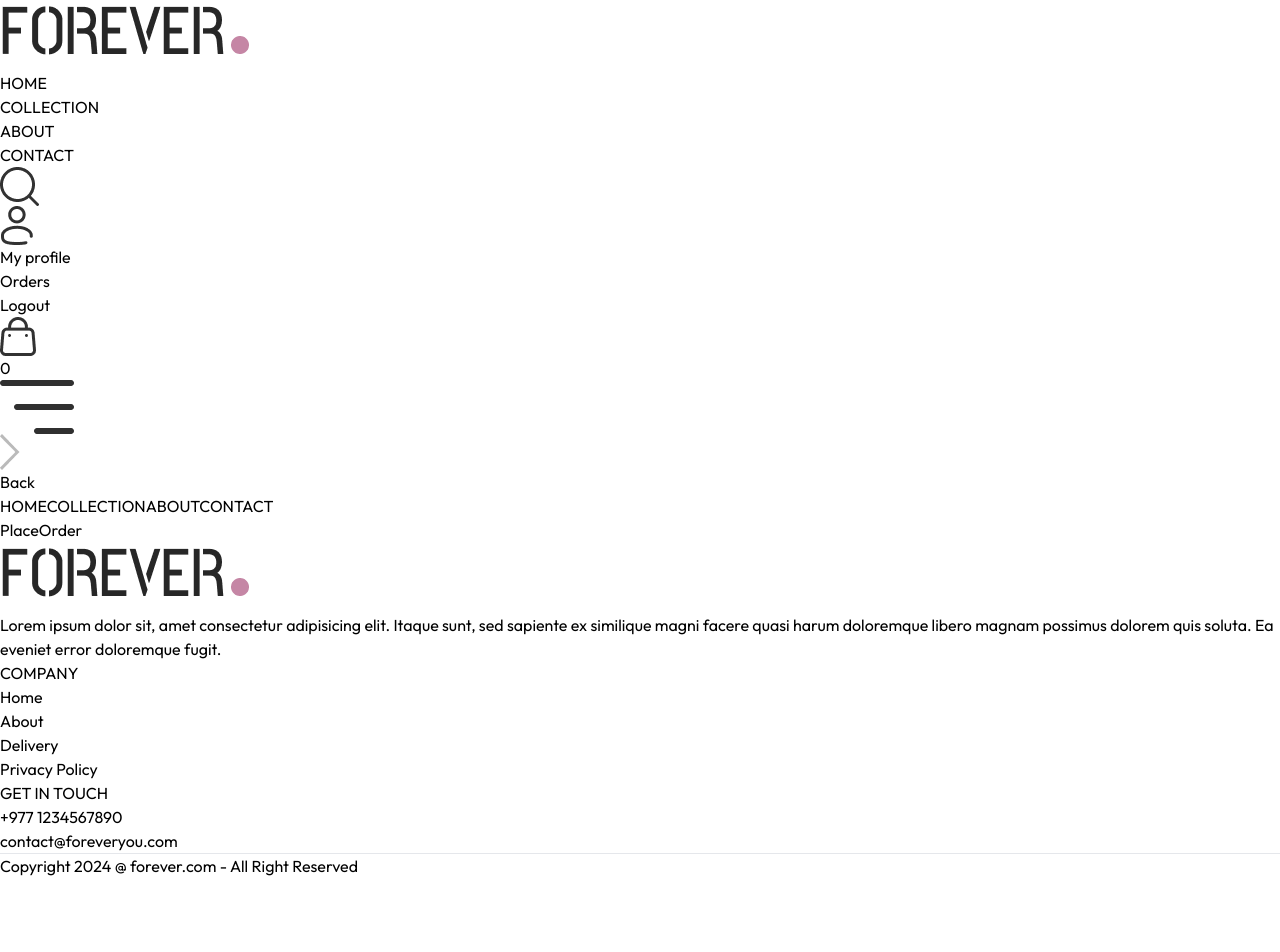
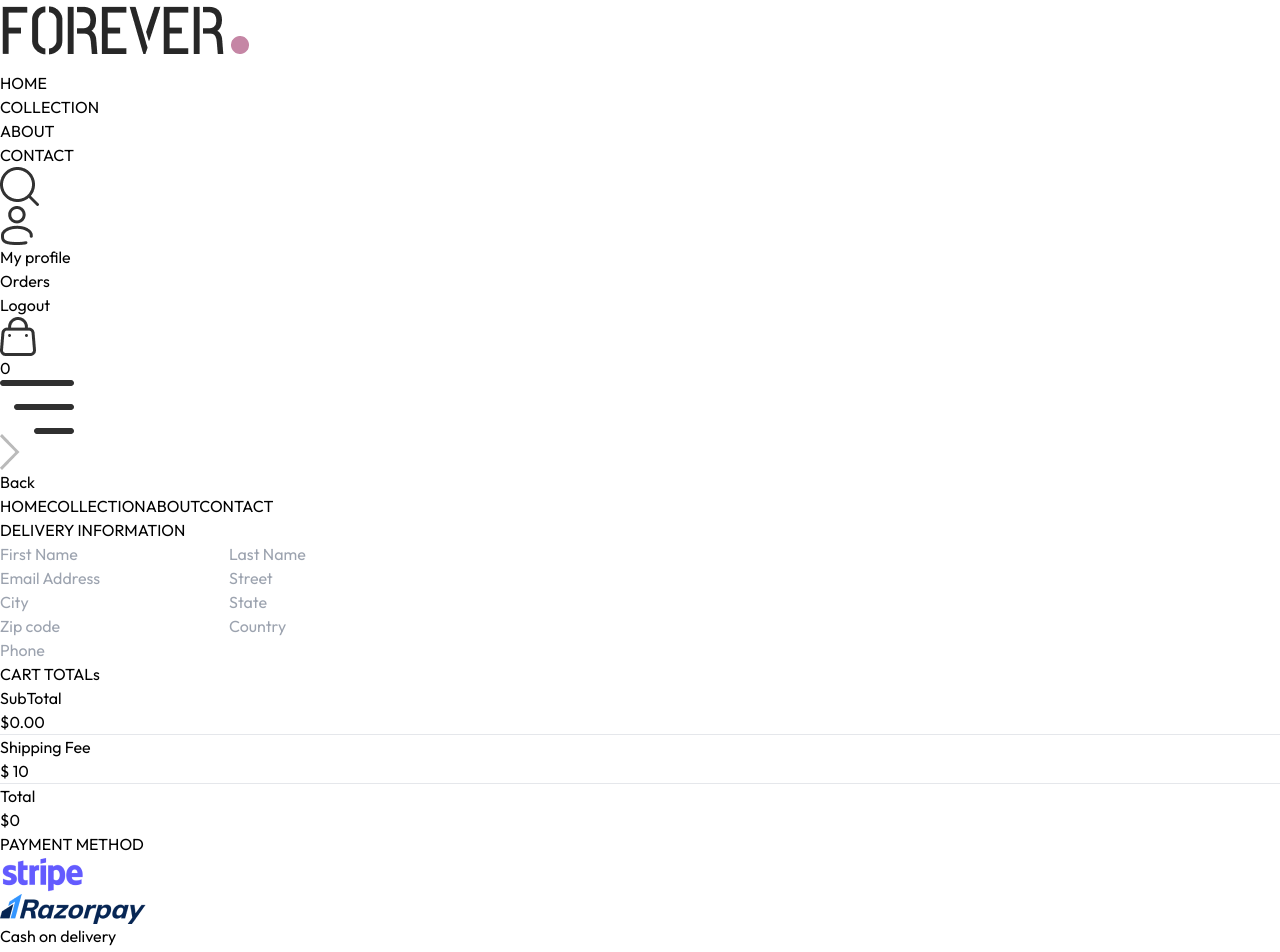
Before and after one commit to AashishBishokarma/ECOMMERCE, a React (Vite) app in the folder Frontend/: page /place-order in a window 1280 px wide. Shown: the top 952 px of the page. Before the commit the page ends 878 px from the top, so only its background shows below. Built offline with nearby package versions, Linux system fonts and the light colour scheme.

Commit message:
place order page finished

```diff
--- a/Frontend/src/pages/PlaceOrder.jsx
+++ b/Frontend/src/pages/PlaceOrder.jsx
@@ -1,8 +1,69 @@
-import React from 'react'
+import React, { useContext, useState } from 'react'
+import Title from '../components/Title'
+import CartTotal from '../components/CartTotal'
+import { assets } from '../assets/assets'
+import { ShopContext } from '../context/ShopContext'
+const PlaceOrder = () => {
 
-const PlaceOrder = () => {
+  const [method, setMethod] = useState('');
+  const {navigate} = useContext(ShopContext);
+
   return (
-    <div>PlaceOrder</div>
+    <div className='flex flex-col sm:flex-row justify-between gap-4 pt-5 sm:pt-14 min-h-[80vh] border-t'>
+      {/* ------------left Side------------ */}
+      <div className='flex flex-col gap-4 w-full sm:max-w-[480px]'>
+          <div className="text-xl sm:text-2xl my-3">
+            <Title text1={'DELIVERY'} text2={'INFORMATION'} />
+          </div>
+          <div className='flex gap-3'>
+            <input className='border border-gray-300 rounded py-1.5 px-3.5 w-full' type="text" placeholder='First Name'/>
+            <input className='border border-gray-300 rounded py-1.5 px-3.5 w-full' type="text" placeholder='Last Name'/>
+          </div>
+          <input className='border border-gray-300 rounded py-1.5 px-3.5 w-full' type="email" placeholder='Email Address'/>
+          <input className='border border-gray-300 rounded py-1.5 px-3.5 w-full' type="text" placeholder='Street'/>
+          <div className='flex gap-3'>
+            <input className='border border-gray-300 rounded py-1.5 px-3.5 w-full' type="text" placeholder='City'/>
+            <input className='border border-gray-300 rounded py-1.5 px-3.5 w-full' type="text" placeholder='State'/>
+          </div>
+          <div className='flex gap-3'>
+            <input className='border border-gray-300 rounded py-1.5 px-3.5 w-full' type="number" placeholder='Zip code'/>
+            <input className='border border-gray-300 rounded py-1.5 px-3.5 w-full' type="text" placeholder='Country'/>
+          </div>
+          <input className='border border-gray-300 rounded py-1.5 px-3.5 w-full' type="number" placeholder='Phone'/>
+
+        </div>
+      {/* ------------right Side------------ */}
+      <div className='mt-8'>
+
+        <div className='mt-8 min-w-80'>
+          <CartTotal />
+        </div>
+
+        <div className="mt-12">
+          <Title text1={'PAYMENT'} text2={'METHOD'} />
+          {/* ------------------Payment Method Selection ---------------- */}
+          <div className='flex gap-3 flex-col lg:flex-row'>
+            <div onClick={()=>setMethod('stripe')} className="flex items-center gap-3 border p-2 px-3 cursor-pointer">
+              <p className={`min-w-3.5 h-3.5 border rounded-full ${method === 'stripe' ? 'bg-green-400' : ''}`}></p>
+              <img className='h-5 mx-4' src={assets.stripe_logo} alt="" />
+            </div>
+            <div onClick={()=>setMethod('razorpay')} className="flex items-center gap-3 border p-2 px-3 cursor-pointer">
+              <p className={`min-w-3.5 h-3.5 border rounded-full ${method === 'razorpay' ? 'bg-green-400' : ''}`}></p>
+              <img className='h-5 mx-4' src={assets.razorpay_logo} alt="" />
+            </div>
+            <div onClick={()=>setMethod('cod')} className="flex items-center gap-3 border p-2 px-3 cursor-pointer">
+              <p className={`min-w-3.5 h-3.5 border rounded-full ${method === 'cod' ? 'bg-green-400' : ''}`}></p>
+              <p className='text-gray-500 text-sm font-medium mx-4'>Cash on delivery</p>
+            </div>
+          </div>
+
+          <div className="w-full text-end mt-8">
+            <button onClick={()=>navigate('/orders')} className='bg-black text-white px-16 py-3 text-sm'>PLACE ORDER</button>
+          </div>
+        </div>
+
+      </div>
+    </div>
   )
 }
 
```
